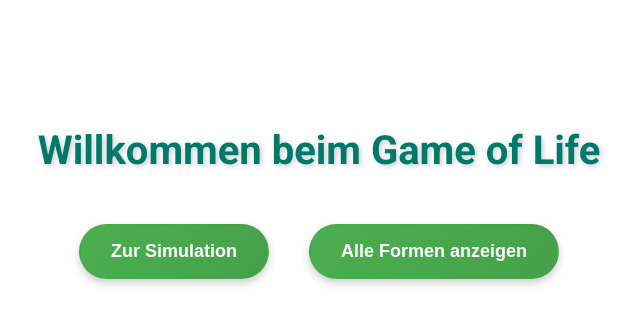
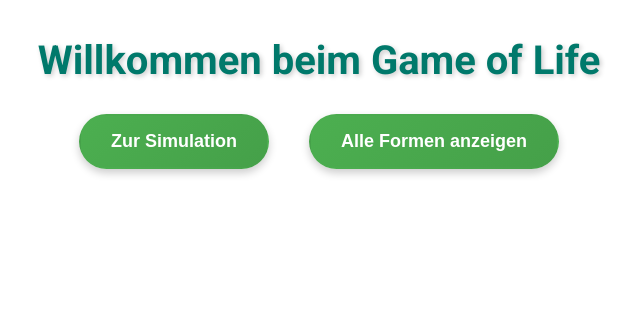
Before and after one commit to AmarVejapi/M165_Projekt_AV, a website: page public/index.html in a window 1280 px wide. Shown: the whole page, without its empty margins (321-961 px from the left). Drawn offline with Linux system fonts and the light colour scheme.

Commit message:
improve style

```diff
--- a/public/style.css
+++ b/public/style.css
@@ -2,7 +2,7 @@
 body {
   font-family: 'Roboto', sans-serif;
   text-align: center;
-  padding-top: 100px;
+  padding-top: 10px;
   margin: 0;
   color: #333;
 }
@@ -12,7 +12,7 @@ h1 {
   font-size: 2.5rem;
   font-weight: bold;
   color: #00796b;
-  margin-bottom: 40px;
+  margin-bottom: 20px;
   text-shadow: 2px 2px 5px rgba(0, 0, 0, 0.2);
 }
 
```
